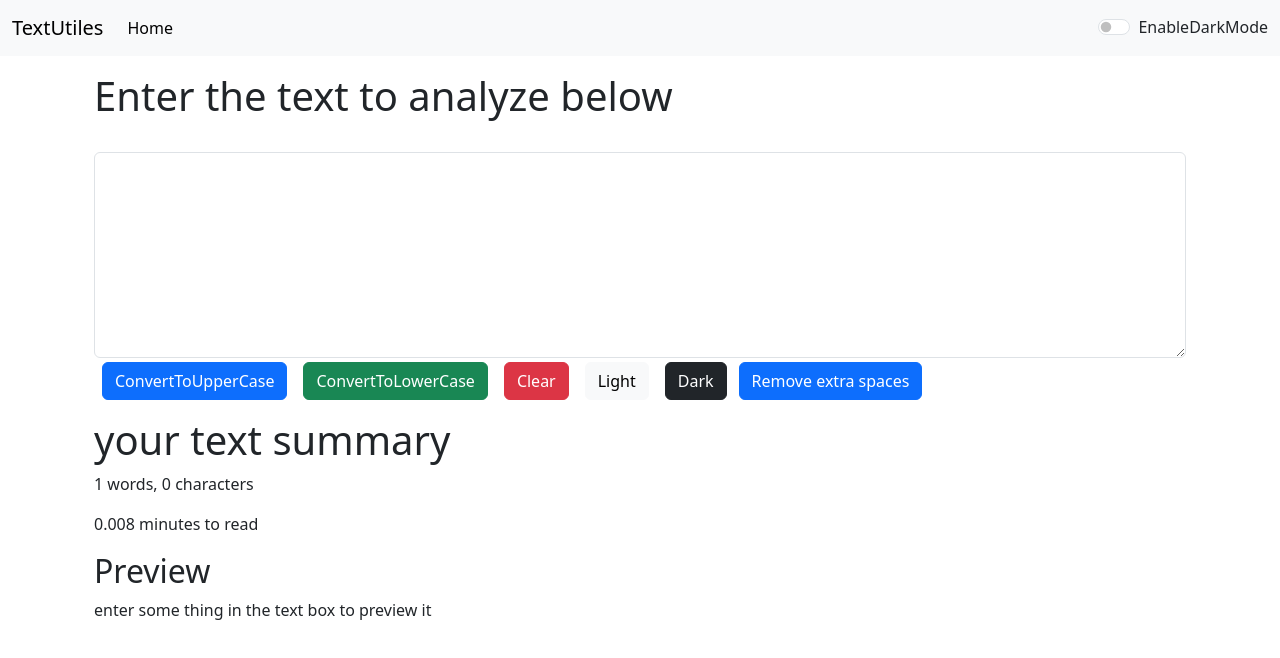
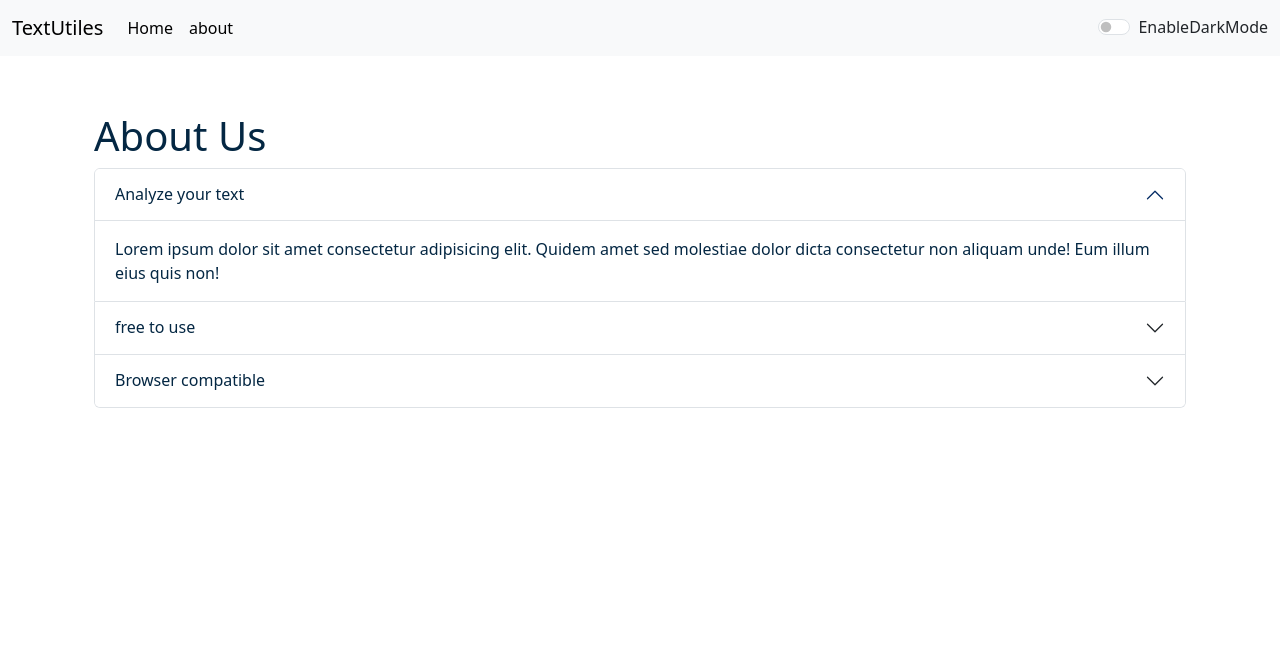
Before and after one commit to MohammedAzhar043/TextUtils, a React (Create React App) app: page /about in a window 1280 px wide. Shown: the top 658 px of the page. Built offline with nearby package versions, Linux system fonts and the light colour scheme.

Commit message:
fixing the issues and wrapping up the textutils

```diff
--- a/src/App.js
+++ b/src/App.js
@@ -1,11 +1,11 @@
 import { useState } from "react";
 import "./Appa.css";
-// import About from "./components/About";
+import About from "./components/About";
 import Navbar from "./components/Navbar";
 import TextForm from "./components/TextForm";
 import Alerts from "./components/Alerts";
 
-// import { BrowserRouter as Router, Route, Link, Routes } from "react-router-dom";
+import { BrowserRouter as Router, Route, Link, Routes } from "react-router-dom";
 
 function App() {
   const [alert, setAlert] = useState(null);
@@ -45,7 +45,7 @@ function App() {
 
   return (
     <>
-      {/* <Router> */}
+      <Router>
         <Navbar
           title="TextUtiles"
           about="about"
@@ -55,22 +55,20 @@ function App() {
         <Alerts alert={alert} />
 
         <div className="container my-3">
-          {/* <Routes> */}
-            {/* <Route  exact path="/about" element={<About/>}/> */}
+          <Routes>
+            <Route  exact path="/about" element={<About mode={mode}/>}/>
 
-            {/* <Route */}
-              {/* path="/"
-              element={ */}
+            <Route
+               path="/"
+              element={
                 <TextForm
                   heading="Enter the text to analyze below"
                   mode={mode}
                   showAlert={showAlert}
-                />
-              {/* } */}
-            {/* />
-          </Routes> */}
+                />} />
+          </Routes>
         </div>
-      {/* </Router> */}
+      </Router>
     </>
   );
 }
--- a/src/components/About.js
+++ b/src/components/About.js
@@ -1,37 +1,44 @@
 import React, { useState } from "react";
 
-export default function About() {
+export default function About(props) {
 
 
   const [btntext, setbtntext] = useState("enable light mode")
 
-  const [myStyle, setmyStyle] = useState({
-    color: "white",
-    backgroundColor: "black",
-    border : "1px solid white"
-  });
- const toggleStyle = () => {
-    if (myStyle.color === "white") {
-      setmyStyle({
-        color: "black",
-        backgroundColor: "white",
-      });
-      setbtntext("enable dark mode")
-    } else {
-      setmyStyle({
-        color: "white",
-        backgroundColor: "black",
-      });
-      setbtntext("enable light mode")
-    }
-  };
+  // const [myStyle, setmyStyle] = useState({
+  //   color: "white",
+  //   backgroundColor: "black",
+  //   border : "1px solid white"
+  // });
+
+  let myStyle = {
+    color:props.mode ==='dark'?'white':'#042743',
+    backgroundColor:props.mode ==='dark'?'#042743':'white',
+    // border: '2px solid',
+    // borderColor:props.mode ==='dark'?'white':'#042743'
+  }
+//  const toggleStyle = () => {
+//     if (myStyle.color === "white") {
+//       setmyStyle({
+//         color: "black",
+//         backgroundColor: "white",
+//       });
+//       setbtntext("enable dark mode")
+//     } else {
+//       setmyStyle({
+//         color: "white",
+//         backgroundColor: "black",
+//       });
+//       setbtntext("enable light mode")
+//     }
+//   };
 
   return (
     <>
-      <div classNameName="container" style={myStyle}>
-        <h1 className="my-2">About Us </h1>
+      <div className="container">
+        <h1 className="my-2" style={{color:props.mode ==='dark'?'white':'#042743'}}>About Us </h1>
         <div className="accordion" id="accordionExample">
-          <div className="accordion-item m-2">
+          <div className="accordion-item ">
             <h2 className="accordion-header" id="headingOne">
               <button
                 className="accordion-button"
@@ -42,7 +49,7 @@ export default function About() {
                 aria-controls="collapseOne"
                 style={myStyle}
               >
-                Accordion Item #1
+                Analyze your text
               </button>
             </h2>
             <div
@@ -52,19 +59,11 @@ export default function About() {
               data-bs-parent="#accordionExample"
             >
               <div className="accordion-body" style={myStyle}>
-                <strong>This is the first item's accordion body.</strong> It is
-                shown by default, until the collapse plugin adds the appropriate
-                classNamees that we use to style each element. These classNamees
-                control the overall appearance, as well as the showing and
-                hiding via CSS transitions. You can modify any of this with
-                custom CSS or overriding our default variables. It's also worth
-                noting that just about any HTML can go within the{" "}
-                <code>.accordion-body</code>, though the transition does limit
-                overflow.
+               Lorem ipsum dolor sit amet consectetur adipisicing elit. Quidem amet sed molestiae dolor dicta consectetur non aliquam unde! Eum illum eius quis non!
               </div>
             </div>
           </div>
-          <div className="accordion-item m-2">
+          <div className="accordion-item ">
             <h2 className="accordion-header" id="headingTwo">
               <button
                 className="accordion-button collapsed"
@@ -75,7 +74,7 @@ export default function About() {
                 aria-controls="collapseTwo"
                 style={myStyle}
               >
-                Accordion Item #2
+                free to use
               </button>
             </h2>
             <div
@@ -85,19 +84,11 @@ export default function About() {
               data-bs-parent="#accordionExample"
             >
               <div className="accordion-body" style={myStyle}>
-                <strong>This is the second item's accordion body.</strong> It is
-                hidden by default, until the collapse plugin adds the
-                appropriate classNamees that we use to style each element. These
-                classNamees control the overall appearance, as well as the
-                showing and hiding via CSS transitions. You can modify any of
-                this with custom CSS or overriding our default variables. It's
-                also worth noting that just about any HTML can go within the{" "}
-                <code>.accordion-body</code>, though the transition does limit
-                overflow.
+              Lorem ipsum dolor sit amet consectetur adipisicing elit. Corporis repellat deleniti consectetur.
               </div>
             </div>
           </div>
-          <div className="accordion-item m-2">
+          <div className="accordion-item ">
             <h2 className="accordion-header" id="headingThree">
               <button
                 className="accordion-button collapsed"
@@ -108,7 +99,7 @@ export default function About() {
                 aria-controls="collapseThree"
                 style={myStyle}
               >
-                Accordion Item #3
+                Browser compatible
               </button>
             </h2>
             <div
@@ -118,20 +109,12 @@ export default function About() {
               data-bs-parent="#accordionExample"
             >
               <div className="accordion-body" style={myStyle}>
-                <strong>This is the third item's accordion body.</strong> It is
-                hidden by default, until the collapse plugin adds the
-                appropriate classNamees that we use to style each element. These
-                classNamees control the overall appearance, as well as the
-                showing and hiding via CSS transitions. You can modify any of
-                this with custom CSS or overriding our default variables. It's
-                also worth noting that just about any HTML can go within the{" "}
-                <code>.accordion-body</code>, though the transition does limit
-                overflow.
+             Lorem ipsum dolor sit amet, consectetur adipisicing elit. Officia, nisi! Maiores eligendi vero est nostrum.
               </div>
             </div>
           </div>
         </div>
-        <div className="container my-3">
+        {/* <div className="container my-3">
           <button
             onClick={toggleStyle}
             type="button"
@@ -139,7 +122,7 @@ export default function About() {
           >
             {btntext}
           </button>
-        </div>
+        </div> */}
       </div>
     </>
   );
--- a/src/components/Alerts.js
+++ b/src/components/Alerts.js
@@ -7,11 +7,13 @@ export default function Alerts(props) {
         return lower.charAt(0).toUpperCase() +lower.slice(1);
   }
   return (
-   props.alert && <div>
+    <div className="" style={{height: '40px'}}>
+   {props.alert && <div>
       <div className={`alert alert-${props.alert.type} alert-dismissible fade show`} role="alert">
        <strong>{capitalize(props.alert.type)}</strong>  : {props.alert.msg}
 
       </div>
+    </div>}
     </div>
   );
 }
--- a/src/components/Navbar.js
+++ b/src/components/Navbar.js
@@ -1,6 +1,6 @@
 import React from "react";
 import PropTypes, { string } from "prop-types";
-// import { Link } from "react-router-dom";
+import { Link } from "react-router-dom";
 
 
 export default function Navbar(props) {
@@ -8,9 +8,9 @@ export default function Navbar(props) {
     <>
       <nav className={`navbar navbar-expand-lg navbar-${props.mode} bg-${props.mode}`}>
         <div className="container-fluid">
-          <a className="navbar-brand" href="#">
+          <Link className="navbar-brand" to="/">
             {props.title}
-          </a>
+          </Link>
           <button
             className="navbar-toggler"
             type="button"
@@ -25,15 +25,15 @@ export default function Navbar(props) {
           <div className="collapse navbar-collapse" id="navbarSupportedContent">
             <ul className="navbar-nav me-auto mb-2 mb-lg-0">
               <li className="nav-item">
-                <a className="nav-link active" aria-current="page" href="#">
+                <Link className="nav-link active" aria-current="page" to="/">
                   Home
-                </a>
+                </Link>
               </li>
-              {/* <li className="nav-item">
-                <Link className="nav-link" to="/about">
+              <li className="nav-item ">
+                <Link className="nav-link active" to="/about">
                   {props.about}
                 </Link>
-              </li> */}
+              </li>
             </ul>
             {/* <form className="d-flex" role="search">
               <input
--- a/src/components/TextForm.js
+++ b/src/components/TextForm.js
@@ -1,6 +1,8 @@
 import React, { useState } from "react";
 
 export default function TextForm(props) {
+
+
   const handleUpClick = () => {
     // console.log("uppercase was clicked"+ text);
     let newText = text.toUpperCase();
@@ -57,7 +59,7 @@ export default function TextForm(props) {
         className="container"
         style={{ background: props.mode === "light" ? "dark" : "light" }}
       >
-        <h1>
+        <h1 className="m-2">
           {props.heading}
         </h1>
         <div className="mb-3">
@@ -73,25 +75,25 @@ export default function TextForm(props) {
               color: props.mode === "black" ? "light" : "black",
             }}
           />
-          <button className="btn btn-primary mx-2" onClick={handleUpClick}>
+          <button disabled={text.length===0} className="btn btn-primary mx-2 my-2"  onClick={handleUpClick}>
             ConvertToUpperCase
           </button>
-          <button className="btn btn-success mx-2" onClick={handleLowClick}>
+          <button disabled={text.length===0} className="btn btn-success mx-2 my-2" onClick={handleLowClick}>
             ConvertToLowerCase
           </button>
-          <button className="btn btn-danger mx-2" onClick={handleClearClick}>
+          <button  disabled={text.length===0} className="btn btn-danger mx-2 my-2" onClick={handleClearClick}>
             Clear
           </button>
-          <button className="btn btn-light mx-2" onClick={handleLightTheam}>
+          <button className="btn btn-light mx-2 my-2" onClick={handleLightTheam}>
             Light
           </button>
-          <button className="btn btn-dark mx-2" onClick={handleDarkTheam}>
+          <button className="btn btn-dark mx-2 my-2" onClick={handleDarkTheam}>
             Dark
           </button>
-          {/* <button className="btn btn-dark mx-2" onClick={handleCopy}>
+          {/* <button className="btn btn-dark mx-2 my-2" onClick={handleCopy}>
             copy text
           </button> */}
-          <button className="btn btn-primary mx-1" onClick={handleExtraSpaces}>
+          <button  disabled={text.length===0} className="btn btn-primary mx-1 my-2" onClick={handleExtraSpaces}>
             Remove extra spaces
           </button>
         </div>
@@ -101,16 +103,20 @@ export default function TextForm(props) {
         className="container my-3"
         style={{ background: props.mode === "dark" ? "light" : "dark" }}
       >
-        <h1>your text summary</h1>
+        <h1 >your text summary</h1>
         <p>
-          {text.split(" ").length} words, {text.length} characters
+          {text.split(" ").filter((element)=>{
+            return element.length!==0
+          }).length} words, {text.length} characters
         </p>
-        <p>{0.008 * text.split(" ").length} minutes to read</p>
+        <p>{0.008 * text.split(" ").filter((element)=>{
+            return element.length!==0
+          }).length} minutes to read</p>
         <h2>Preview</h2>
         <p>
           {text.length > 0
             ? text
-            : "enter some thing in the text box to preview it"}
+            : "nothing to preview"}
         </p>
       </div>
     </>
```
